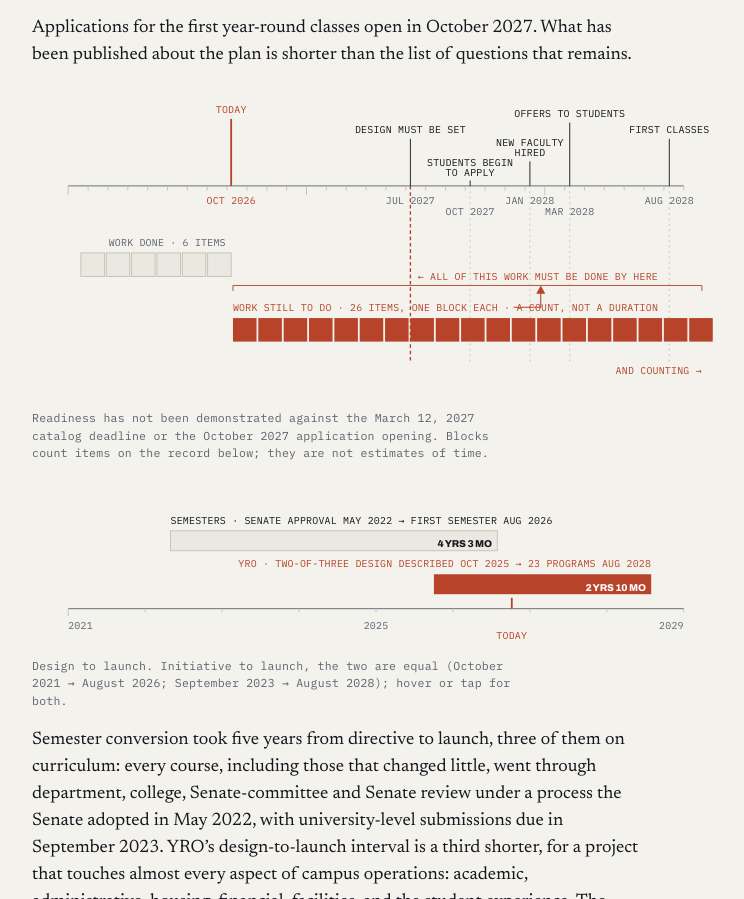
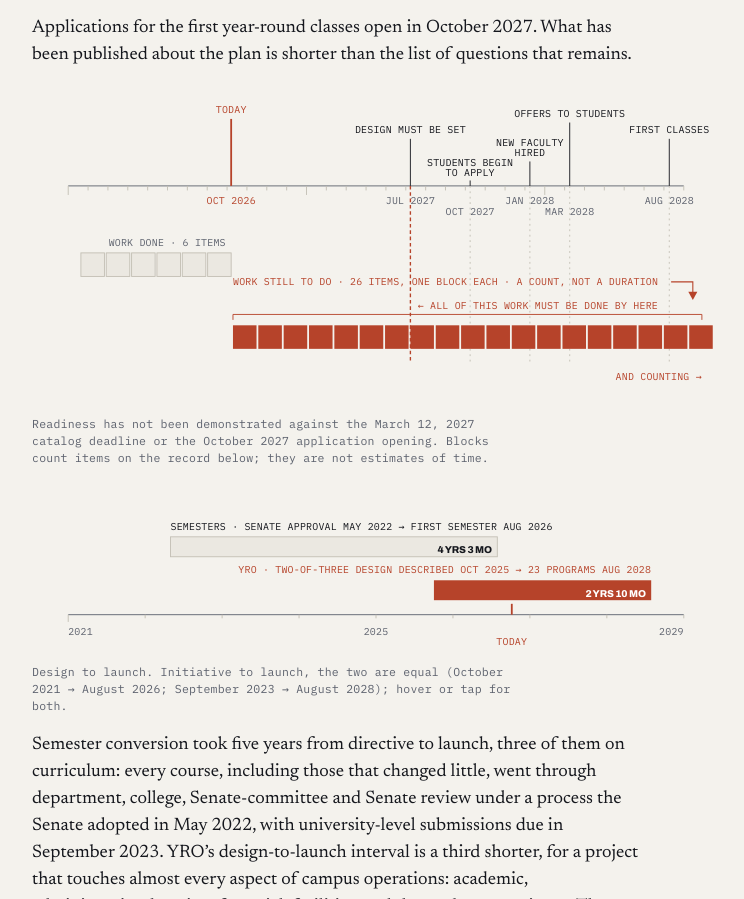
Before and after one commit to epearse/yro, a plain HTML site: page index.html in a window 1280 px wide. Shown: the part 1565-2464 px from the top of the page, without its empty margins (264-1008 px from the left). Drawn offline with Linux system fonts and the light colour scheme.

Commit message:
Bracket below the to-do label; service-courses wording
Co-Authored-By: Claude Fable 5.1 <noreply@anthropic.com>
Claude-Session: https://claude.ai/code/session_01TCAQF58u7Yn6MRTzRj6ohW

```diff
--- a/index.html
+++ b/index.html
@@ -327,7 +327,7 @@ svg .fgtext{fill:var(--fg)}
 <h2 data-t="C1-002">Twelve months to write the rules.</h2>
 <p class="lede" data-t="C1-003">Applications for the first year-round classes open in October 2027. What has been published about the plan is shorter than the list of questions that remains.</p>
 <div aria-label="A timeline from early 2026 to late 2028. Work already done sits to the left of today. Work still to do starts today and runs past the point by which the design must be set, past the application opening, offers and the first classes." class="fig">
-<svg role="img" viewbox="0 0 760 330">
+<svg role="img" viewbox="0 0 760 336">
 <line class="ax" x1="40" x2="720" y1="96" y2="96"></line>
 <g id="ticks"></g>
 <g font-size="9">
@@ -356,12 +356,12 @@ svg .fgtext{fill:var(--fg)}
 </g>
 <text data-t="C1-018" text-anchor="end" x="214" y="162">WORK DONE · 6 ITEMS</text>
 <g id="done-bar"></g>
-<path class="cpline" d="M222 212 L222 206 L740 206 L740 212" stroke-width="1"></path>
-<text class="redtext" data-t="C1-019" x="426" y="200">← ALL OF THIS WORK MUST BE DONE BY HERE</text>
-<text class="redtext" data-t="C1-020" x="222" y="234">WORK STILL TO DO · 26 ITEMS, ONE BLOCK EACH · A COUNT, NOT A DURATION</text>
-<path class="cpline" d="M532 230 H562 V214" stroke-width="1.2"></path><path class="cpfill" d="M557 215 L562 206 L567 215 Z"></path>
+<text class="redtext" data-t="C1-020" x="222" y="206">WORK STILL TO DO · 26 ITEMS, ONE BLOCK EACH · A COUNT, NOT A DURATION</text>
+<path class="cpline" d="M706 202 H730 V214" stroke-width="1.2"></path><path class="cpfill" d="M725 213 L730 222 L735 213 Z"></path>
+<text class="redtext" data-t="C1-019" x="426" y="232">← ALL OF THIS WORK MUST BE DONE BY HERE</text>
+<path class="cpline" d="M222 244 L222 238 L740 238 L740 244" stroke-width="1"></path>
 <g id="todo-bar"></g>
-<text class="redtext" data-t="C1-021" text-anchor="end" x="740" y="304">AND COUNTING →</text>
+<text class="redtext" data-t="C1-021" text-anchor="end" x="740" y="310">AND COUNTING →</text>
 </svg>
 </div>
 <p class="cap" data-t="C1-022">Readiness has not been demonstrated against the March 12, 2027 catalog deadline or the October 2027 application opening. Blocks count items on the record below; they are not estimates of time.</p>
@@ -602,7 +602,7 @@ svg .fgtext{fill:var(--fg)}
 <h3 data-t="PC-056">Questions not raised in public</h3>
 <p class="colcount" data-t="PC-057">18 questions</p>
 <div class="tiles">
-<div class="tile absent" data-t="PC-058"><span class="k" data-t="PC-059">Departments</span>Who teaches the summer sections of the service courses, in departments that are not on the list?</div>
+<div class="tile absent" data-t="PC-058"><span class="k" data-t="PC-059">Departments</span>Who teaches the summer sections of the service courses, in departments that have not converted to YRO and still operate only Fall–Spring?</div>
 <div class="tile absent" data-t="PC-060"><span class="k" data-t="PC-061">Departments</span>How do lab and studio sequences run when one student in four or five is away in any fall or spring, and more than half in summer?</div>
 <div class="tile absent" data-t="PC-062"><span class="k" data-t="PC-063">Departments</span>What happens to curriculum review? Faculty report being told it may be suspended to meet the timeline.</div>
 <div class="tile absent" data-t="PC-064"><span class="k" data-t="PC-065">Departments</span>Advising, orientation and first-year programs for two entry points a year</div>
@@ -1009,7 +1009,7 @@ svg .fgtext{fill:var(--fg)}
     var w=26, gap=2, s='', x=220-6*(w+gap)+gap;
     for(var i=0;i<6;i++){ s+='<rect class="doneblk" x="'+x+'" y="170" width="'+w+'" height="26"/>'; x+=w+gap; }
     done.innerHTML=s; s=''; x=222;
-    for(var j=0;j<26 && x<745;j++){ s+='<rect class="cpfill" x="'+x+'" y="242" width="'+w+'" height="26"/>'; x+=w+gap; }
+    for(var j=0;j<26 && x<745;j++){ s+='<rect class="cpfill" x="'+x+'" y="250" width="'+w+'" height="26"/>'; x+=w+gap; }
     todo.innerHTML=s;
   })();
 
```
